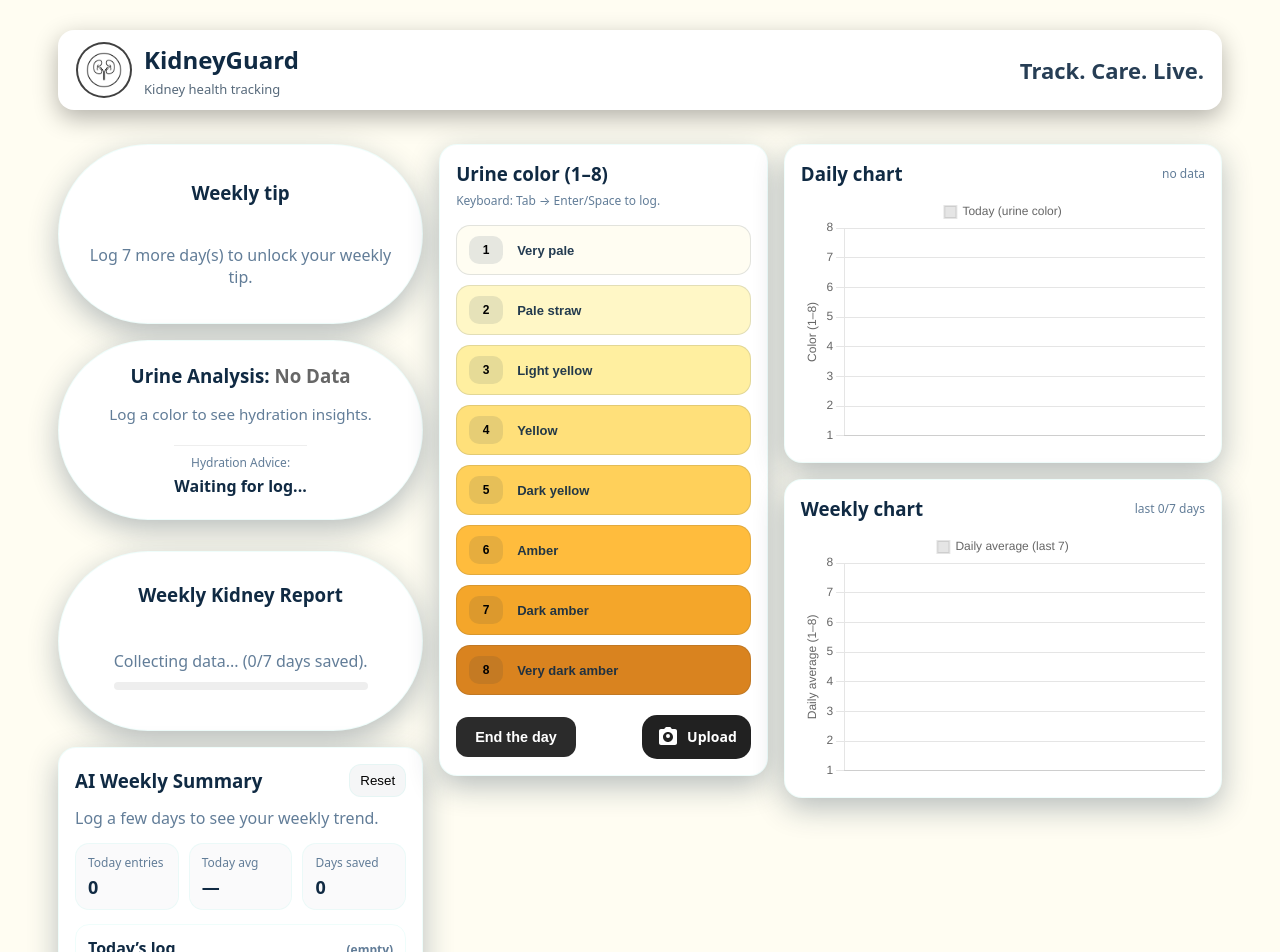
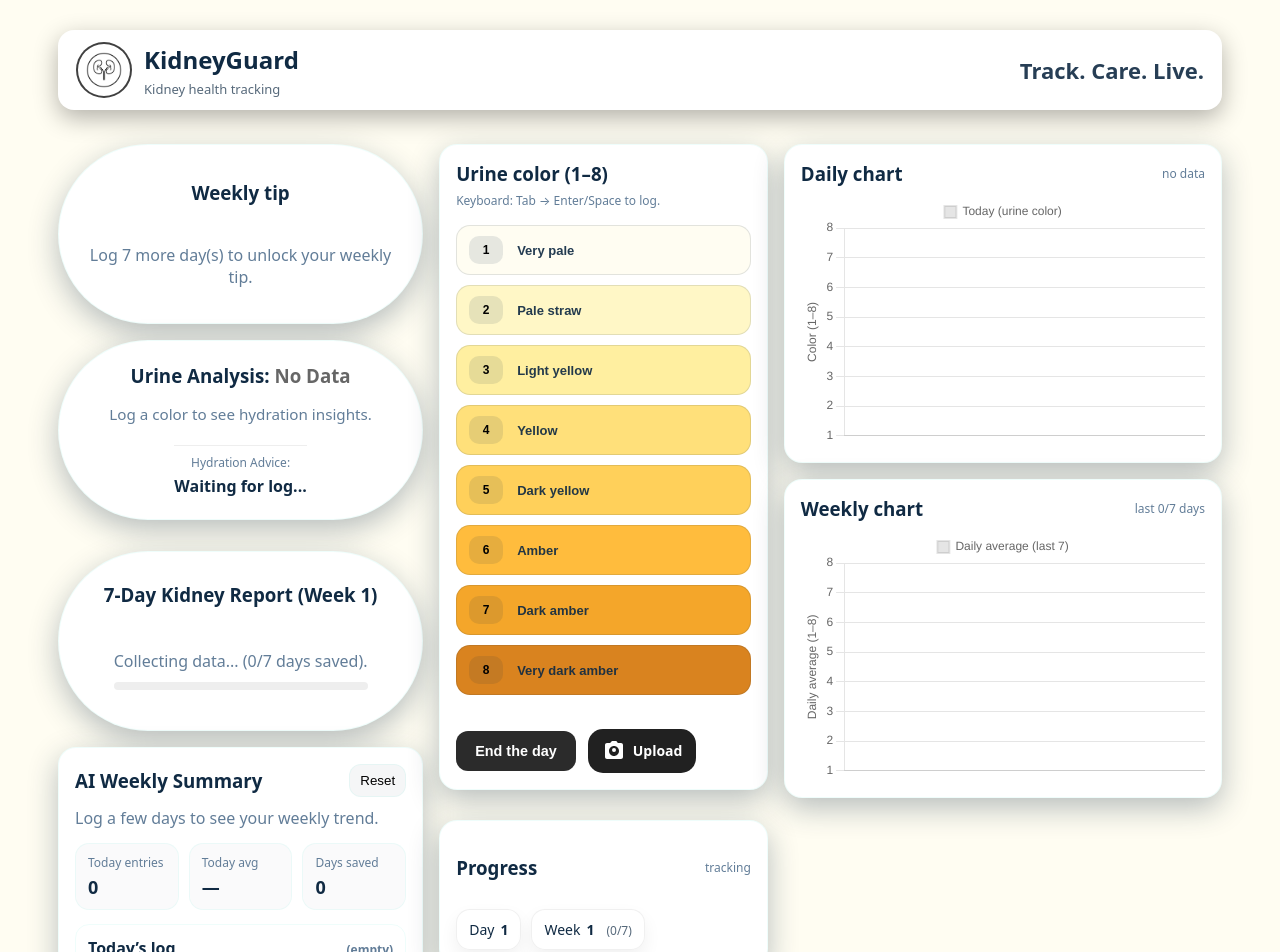
Before and after one commit to ilkerfatihulu/Hacktagon, a React (Vite) app: page / in a window 1280 px wide. Shown: the top 952 px of the page. Built offline with nearby package versions, Linux system fonts and the light colour scheme.

Commit message:
Fix email form and update frontend

```diff
--- a/src/App.css
+++ b/src/App.css
@@ -489,3 +489,41 @@ html, body, #root {
   transform: translateY(2px);
   box-shadow: none;
 }
+/* Buttons row inside scale card */
+.actionRow{
+  display: flex;
+  gap: 12px;
+  align-items: center;
+  justify-content: space-between;
+  margin-top: 14px;
+}
+
+/* Separate progress card under scaleCard */
+.counterOnlyCard{
+  margin-top: 14px; /* scaleCard ile arasında boşluk */
+}
+
+.counterRow{
+  display: flex;
+  gap: 10px;
+  margin-top: 10px;
+  flex-wrap: wrap;
+}
+
+.counterPill{
+  padding: 10px 12px;
+  border-radius: 14px;
+  background: rgba(255,255,255,0.75);
+  border: 1px solid rgba(0,0,0,0.06);
+  box-shadow: 0 8px 18px rgba(0,0,0,0.06);
+  font-size: 14px;
+  display: inline-flex;
+  gap: 6px;
+  align-items: baseline;
+}
+
+.counterSub{
+  margin-left: 6px;
+  font-size: 12px;
+  opacity: 0.7;
+}
--- a/src/App.jsx
+++ b/src/App.jsx
@@ -2,7 +2,6 @@ import React, { useEffect, useMemo, useRef, useState } from "react";
 import "./App.css";
 import { generateWeeklyTip } from "./gemini";
 import PhotoAnalyzeButton from "./PhotoAnalyzeButton";
-
 
 import {
   Chart as ChartJS,
@@ -43,14 +42,54 @@ const URINE_COLORS = [
 ];
 
 const URINE_INSIGHTS = {
-  1: { label: "Hydrated", text: "Your urine is very pale, which is a sign of excellent hydration.", action: "Keep doing what you're doing!", color: "#4caf50" },
-  2: { label: "Hydrated", text: "A pale straw color indicates you are well-hydrated.", action: "Maintain your current water intake.", color: "#4caf50" },
-  3: { label: "Healthy", text: "This light yellow shade is considered a healthy baseline.", action: "Sip water throughout the day.", color: "#8bc34a" },
-  4: { label: "Healthy", text: "Your body is generally hydrated, but don't forget to keep drinking.", action: "Have a glass of water soon.", color: "#8bc34a" },
-  5: { label: "Concentrated", text: "Your urine is getting darker, meaning your body is starting to save water.", action: "Drink 1 full glass of water now.", color: "#f39c12" },
-  6: { label: "Concentrated", text: "This amber shade suggests you are likely mildly dehydrated.", action: "Drink 1-2 glasses of water immediately.", color: "#f39c12" },
-  7: { label: "Very Concentrated", text: "Your urine is quite dark. Your body is significantly low on fluids.", action: "Rehydrate with 500ml of water now.", color: "#e74c3c" },
-  8: { label: "Severely Concentrated", text: "Very dark urine is a strong signal that you need fluids immediately.", action: "Drink water now and monitor your next entry.", color: "#e74c3c" },
+  1: {
+    label: "Hydrated",
+    text: "Your urine is very pale, which is a sign of excellent hydration.",
+    action: "Keep doing what you're doing!",
+    color: "#4caf50",
+  },
+  2: {
+    label: "Hydrated",
+    text: "A pale straw color indicates you are well-hydrated.",
+    action: "Maintain your current water intake.",
+    color: "#4caf50",
+  },
+  3: {
+    label: "Healthy",
+    text: "This light yellow shade is considered a healthy baseline.",
+    action: "Sip water throughout the day.",
+    color: "#8bc34a",
+  },
+  4: {
+    label: "Healthy",
+    text: "Your body is generally hydrated, but don't forget to keep drinking.",
+    action: "Have a glass of water soon.",
+    color: "#8bc34a",
+  },
+  5: {
+    label: "Concentrated",
+    text: "Your urine is getting darker, meaning your body is starting to save water.",
+    action: "Drink 1 full glass of water now.",
+    color: "#f39c12",
+  },
+  6: {
+    label: "Concentrated",
+    text: "This amber shade suggests you are likely mildly dehydrated.",
+    action: "Drink 1-2 glasses of water immediately.",
+    color: "#f39c12",
+  },
+  7: {
+    label: "Very Concentrated",
+    text: "Your urine is quite dark. Your body is significantly low on fluids.",
+    action: "Rehydrate with 500ml of water now.",
+    color: "#e74c3c",
+  },
+  8: {
+    label: "Severely Concentrated",
+    text: "Very dark urine is a strong signal that you need fluids immediately.",
+    action: "Drink water now and monitor your next entry.",
+    color: "#e74c3c",
+  },
 };
 
 const FALLBACK_TIPS = [
@@ -117,12 +156,16 @@ function compute7DayTrend(nextWeekly) {
 
 export default function App() {
   const [todayEntries, setTodayEntries] = useState(() => readJSON(LS_TODAY, []));
-  const [weeklyAverages, setWeeklyAverages] = useState(() => readJSON(LS_WEEKLY, []));
+  const [weeklyAverages, setWeeklyAverages] = useState(() =>
+    readJSON(LS_WEEKLY, [])
+  );
 
   const [selectedColor, setSelectedColor] = useState(null);
   const [toast, setToast] = useState("");
 
-  const [weeklyTip, setWeeklyTip] = useState("Log 7 days to unlock your weekly tip.");
+  const [weeklyTip, setWeeklyTip] = useState(
+    "Log 7 days to unlock your weekly tip."
+  );
   const [tipLoading, setTipLoading] = useState(false);
   const [tipErr, setTipErr] = useState("");
 
@@ -139,6 +182,7 @@ export default function App() {
   useEffect(() => writeJSON(LS_WEEKLY, weeklyAverages), [weeklyAverages]);
   useEffect(() => writeJSON(LS_DAYCOUNT, dayCount), [dayCount]);
 
+  // Weekly tip on mount
   useEffect(() => {
     const completedDays = weeklyAverages.length;
 
@@ -159,13 +203,25 @@ export default function App() {
       const remaining = 7 - (completedDays % 7);
       setWeeklyTip(`Log ${remaining} more day(s) to unlock your weekly tip.`);
     }
-  }, []); // intentionally run once on mount
+  }, []); // run once
 
   const todayAvg = useMemo(() => {
     if (!todayEntries.length) return null;
     const sum = todayEntries.reduce((a, e) => a + e.value, 0);
     return +(sum / todayEntries.length).toFixed(2);
   }, [todayEntries]);
+
+  // ✅ Week counter
+  const weekNumber = useMemo(() => {
+    if (!weeklyAverages.length) return 1;
+    return Math.floor((weeklyAverages.length - 1) / 7) + 1;
+  }, [weeklyAverages]);
+
+  // ✅ This week's progress (1..7)
+  const weekProgress = useMemo(() => {
+    const mod = weeklyAverages.length % 7;
+    return mod === 0 && weeklyAverages.length > 0 ? 7 : mod;
+  }, [weeklyAverages]);
 
   function showToast(msg) {
     setToast(msg);
@@ -199,6 +255,7 @@ export default function App() {
 
     const completedDays = nextWeekly.length;
 
+    // weekly tip logic
     if (completedDays % 7 === 0) {
       const weekIndex = Math.floor(completedDays / 7);
       const cacheKey = `weeklyTip:week${weekIndex}`;
@@ -257,6 +314,7 @@ export default function App() {
     showToast("Reset complete.");
   }
 
+  // Charts
   const dailyData = useMemo(() => {
     const labels = todayEntries.map((e) => formatTime(e.ts));
     const data = todayEntries.map((e) => e.value);
@@ -271,7 +329,6 @@ export default function App() {
           pointRadius: 4,
           pointHoverRadius: 6,
           borderWidth: 2,
-
         },
       ],
     };
@@ -354,7 +411,10 @@ export default function App() {
   }, [weeklyAverages]);
 
   const urineInsight = useMemo(() => {
-    const lastValue = todayEntries.length ? todayEntries[todayEntries.length - 1].value : null;
+    const lastValue = todayEntries.length
+      ? todayEntries[todayEntries.length - 1].value
+      : null;
+
     if (!lastValue) {
       return {
         label: "No Data",
@@ -366,17 +426,19 @@ export default function App() {
     return URINE_INSIGHTS[lastValue];
   }, [todayEntries]);
 
+  // ✅ Kidney report uses LAST 7 (rolling) + includes week number
   const weeklyReport = useMemo(() => {
     if (weeklyAverages.length < 7) {
       return {
         ready: false,
-        title: "Weekly Kidney Report",
+        title: `7-Day Kidney Report (Week ${weekNumber})`,
         text: `Collecting data... (${weeklyAverages.length}/7 days saved).`,
         status: "In Progress",
       };
     }
 
-    const totalAvg = weeklyAverages.reduce((sum, day) => sum + day.avg, 0) / 7;
+    const last7 = weeklyAverages.slice(-7);
+    const totalAvg = last7.reduce((sum, day) => sum + day.avg, 0) / 7;
 
     let reportText = "";
     let statusLabel = "";
@@ -386,31 +448,30 @@ export default function App() {
       statusLabel = "Excellent";
       statusColor = "#4caf50";
       reportText =
-        "Over the past week, your kidneys have maintained optimal filtration. Your hydration habits are consistent and healthy.";
+        "Over the past 7 days, your kidneys have maintained optimal filtration. Your hydration habits are consistent and healthy.";
     } else if (totalAvg <= 5) {
       statusLabel = "Good/Stable";
       statusColor = "#8bc34a";
       reportText =
-        "Your weekly average shows stable kidney function, though some days were more concentrated than others. Keep aiming for consistency.";
+        "Your last 7-day average shows stable kidney function, though some days were more concentrated than others. Keep aiming for consistency.";
     } else {
       statusLabel = "At Risk of Strain";
       statusColor = "#e74c3c";
       reportText =
-        "Your kidneys have been consistently dealing with concentrated waste this week. This can increase the risk of kidney stones. Try to increase your daily water goal.";
+        "Your kidneys have been consistently dealing with concentrated waste over the last 7 days. This can increase the risk of kidney stones. Try to increase your daily water goal.";
     }
 
     return {
       ready: true,
-      title: "7-Day Kidney Report",
+      title: `7-Day Kidney Report (Week ${weekNumber})`,
       text: reportText,
       status: statusLabel,
       color: statusColor,
     };
-  }, [weeklyAverages]);
+  }, [weeklyAverages, weekNumber]);
 
   return (
     <div className="wrap">
-      {/* HEADER (BURAYA EKLE) */}
       <header className="siteHeader" role="banner">
         <div className="siteHeaderInner">
           <div className="brand">
@@ -425,7 +486,6 @@ export default function App() {
         </div>
       </header>
 
-    {/* BURASI ZATEN SENDE VARDI, AYNI KALIYOR */}
       <main className="grid" role="main">
         {/* LEFT */}
         <section className="col leftCol" aria-label="Tips and summary">
@@ -464,15 +524,7 @@ export default function App() {
             ) : (
               <div style={{ textAlign: "center", padding: "10px 0" }}>
                 <p className="muted">{weeklyReport.text}</p>
-                <div
-                  style={{
-                    width: "100%",
-                    background: "#eee",
-                    height: "8px",
-                    borderRadius: "4px",
-                    marginTop: "10px",
-                  }}
-                >
+                <div style={{ width: "100%", background: "#eee", height: "8px", borderRadius: "4px", marginTop: "10px" }}>
                   <div
                     style={{
                       width: `${(weeklyAverages.length / 7) * 100}%`,
@@ -537,8 +589,9 @@ export default function App() {
           </div>
         </section>
 
-        {/* MIDDLE (DÜZELTİLDİ: boş card yok, her şey scaleCard içinde) */}
+        {/* MIDDLE */}
         <section className="col midCol" aria-label="Urine color scale">
+          {/* 1) Urine level card */}
           <div className="card scaleCard">
             <div className="scaleHeader">
               <h3>Urine color (1–8)</h3>
@@ -562,12 +615,32 @@ export default function App() {
             </div>
 
             <div className="midBottom">
+              <div className="actionRow">
                 <button className="primaryBtn" onClick={endDay} disabled={tipLoading}>
                   {tipLoading ? "Updating tip..." : "End the day"}
                 </button>
 
                 <PhotoAnalyzeButton onDetectedLevel={(level) => addEntry(level)} />
+              </div>
+            </div>
+          </div>
 
+          {/* 2) Progress card (AYRI KART) */}
+          <div className="card counterOnlyCard" aria-label="Progress counters">
+            <div className="rowBetween">
+              <h3>Progress</h3>
+              <span className="muted small">tracking</span>
+            </div>
+
+            <div className="counterRow">
+              <div className="counterPill">
+                Day <strong>{dayCount}</strong>
+              </div>
+
+              <div className="counterPill">
+                Week <strong>{weekNumber}</strong>{" "}
+                <span className="counterSub">({weekProgress}/7)</span>
+              </div>
             </div>
           </div>
         </section>
```
Also changed, not shown: 1 other file (tests, documents, lock files or other folders). Lines whose indentation alone changed are shown as unchanged.
